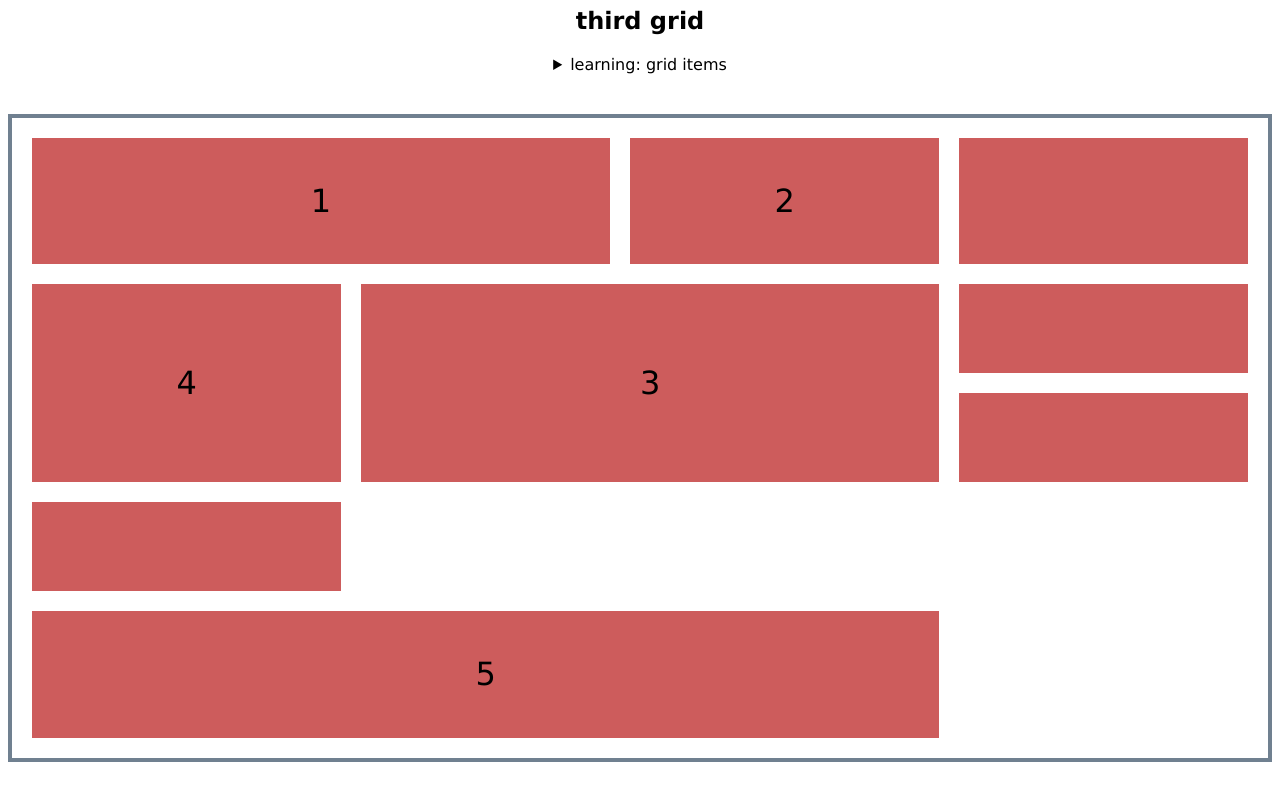
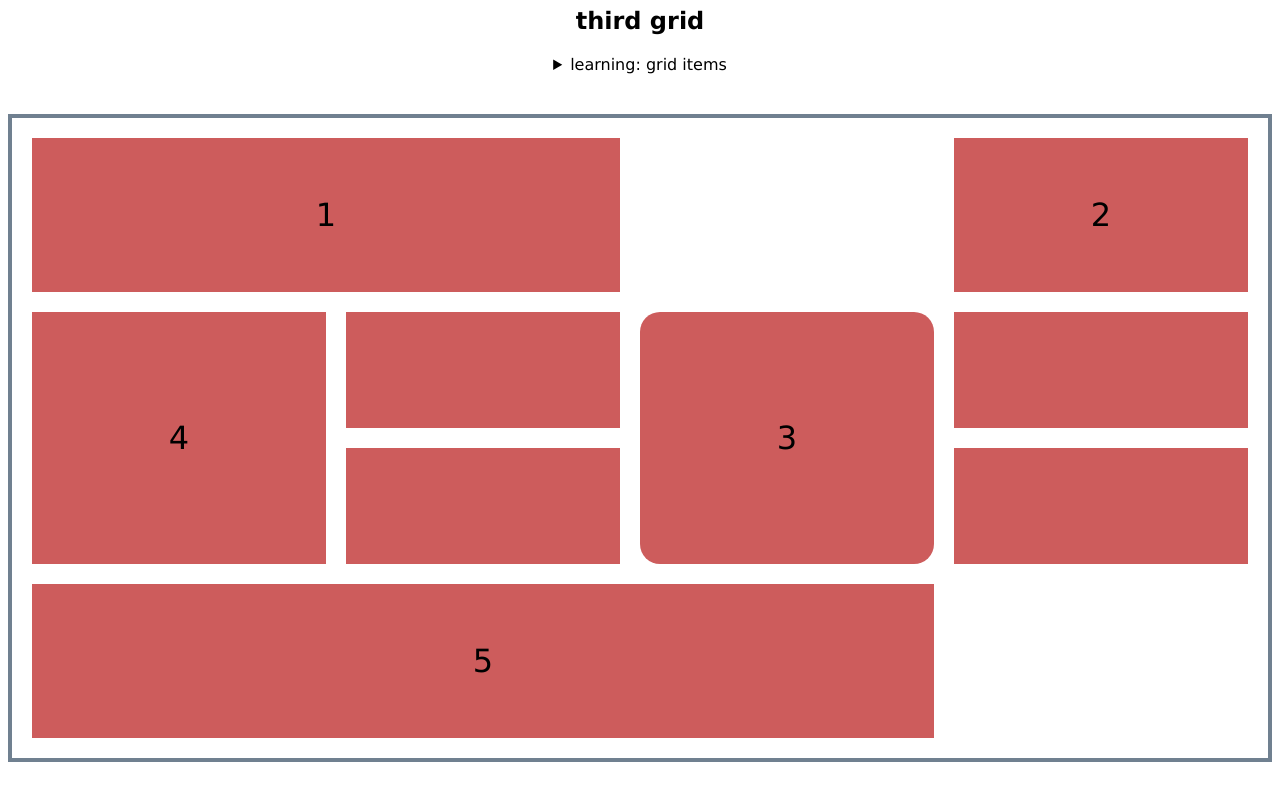
Before and after one commit to emily-morin/grids-playground, a plain HTML site: page index.html in a window 1280 px wide. Shown: the part 1338-2138 px from the top of the page. Drawn offline with Linux system fonts and the light colour scheme.

Commit message:
Change third grid styles to redistribute items

```diff
--- a/styles.css
+++ b/styles.css
@@ -91,12 +91,13 @@ ul {
   }
 
   .third-item-two {
-    grid-column: 3;
+    grid-column: 4;
   }
 
   .third-item-three {
-    grid-column: 2 / span 2;
+    grid-column: 3 / span 1;
     grid-row: 2 / span 2;
+    border-radius: 20px;
   }
 
   .third-item-four {
@@ -104,5 +105,5 @@ ul {
   }
 
   .third-item-five {
-   grid-column: 1 / span 3;
+   grid-area: 4 / 1 / 5 / 4;
   }
```
